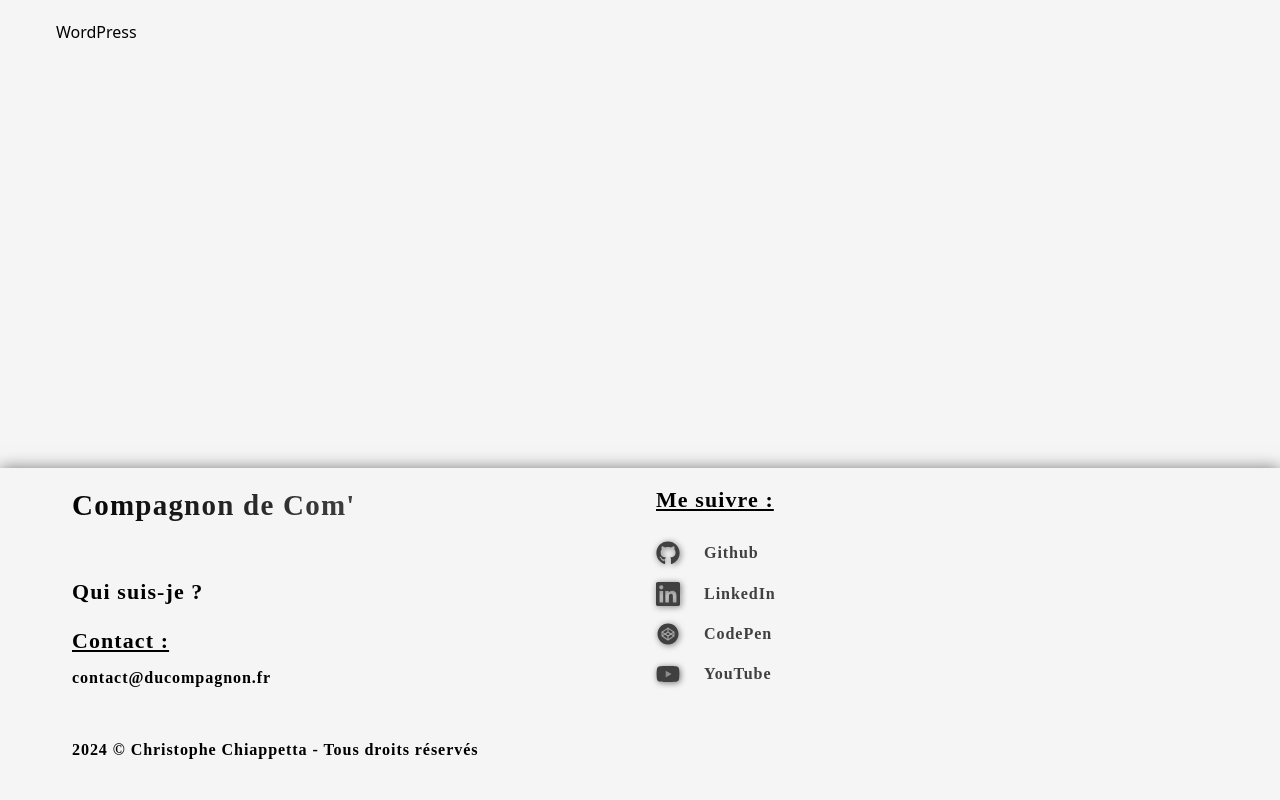
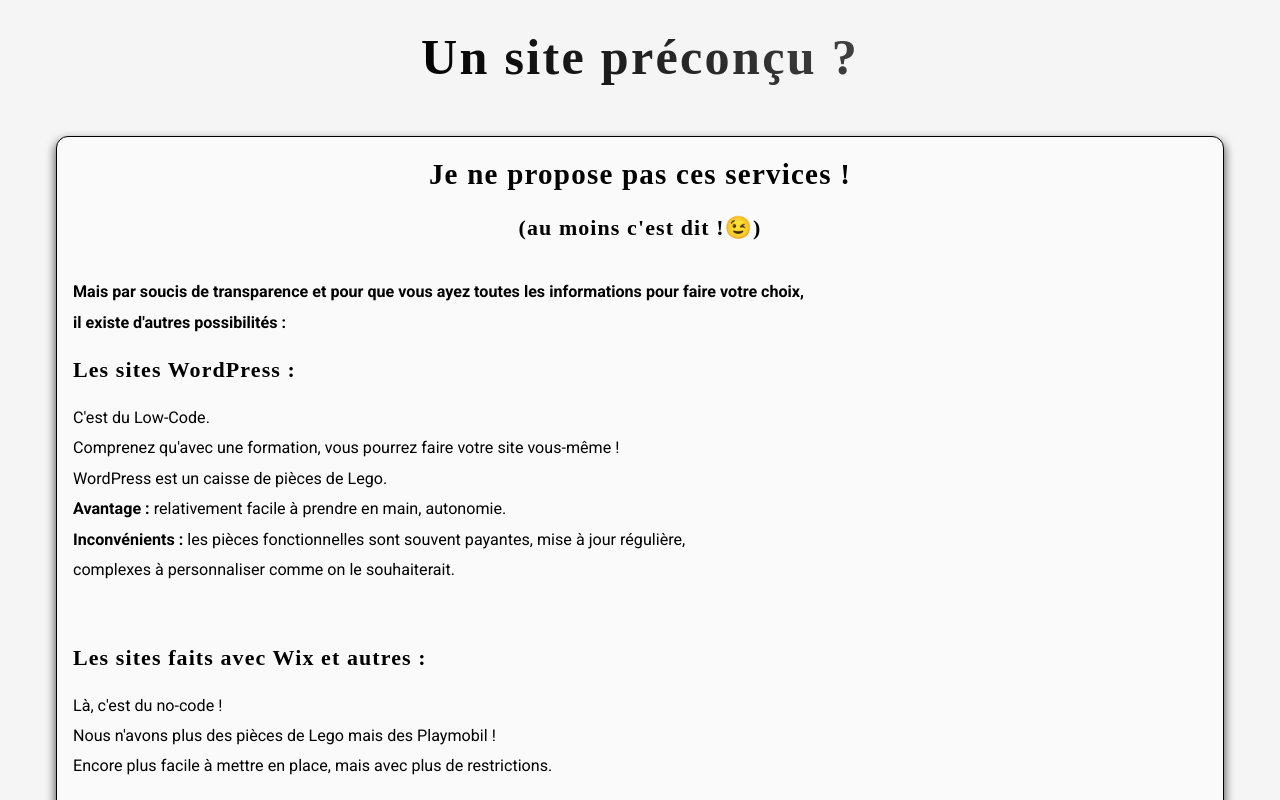
Before and after one commit to ChristopheC-83/c_de_com, a Next.js app: page /solutions in a window 1280 px wide. Shown: the part 5480-6280 px from the top of the page. Built offline with nearby package versions, Linux system fonts and the light colour scheme; a web font is replaced by a local one.

Commit message:
section WP ok

```diff
--- a/app/(pages)/solutions/components/Dynamic.jsx
+++ b/app/(pages)/solutions/components/Dynamic.jsx
@@ -17,7 +17,7 @@ import Frame from "./Frame";
   }
 
 return (
-  <div className={`container`} id="dynamic">
+  <div className={`container`} >
   <div className={`w-fit mx-auto`}>
     <h1 className={`text-clip w-fit mx-auto my-10`}>Un site dynamique ?</h1>
 
--- a/app/(pages)/solutions/components/Static.jsx
+++ b/app/(pages)/solutions/components/Static.jsx
@@ -15,7 +15,7 @@ export default function Static() {
   }
 
   return (
-    <div className={`container`} id="static">
+    <div className={`container`} >
       <div className={`w-fit mx-auto`}>
         <h1 className={`text-clip w-fit mx-auto my-10`}>Un site statique ?</h1>
 
--- a/app/(pages)/solutions/components/WordPress.jsx
+++ b/app/(pages)/solutions/components/WordPress.jsx
@@ -1,17 +1,45 @@
+/* eslint-disable react/no-unescaped-entities */
+export default function WordPress() {
+  return (
+    <div className={`container mx-auto`}>
+      <h1 className={`text-clip w-fit mx-auto my-10`}>Un site préconçu ?</h1>
+      <div className="flex flex-col w-full h-auto mt-8 p-1.5 xs:p-2 sm:p-3 md:p-4 customShadow rounded-xl customBorder gap-4 bg-neutral-50">
+        <h3 className={`text-center`}>Je ne propose pas ces services ! </h3>
+        <h4 className="mb-4 text-center">(au moins c'est dit !😉)</h4>
+        <p>
+          <b>
+            Mais par soucis de transparence et pour que vous ayez toutes les
+            informations pour faire votre choix, <br />
+            il existe d'autres possibilités :
+          </b>
+        </p>
+        <h4>Les sites WordPress :</h4>
+        <p>
+          C'est du Low-Code. <br />
+          Comprenez qu'avec une formation, vous pourrez faire votre site
+          vous-même ! <br />
+          WordPress est un caisse de pièces de Lego. <br />
+          <b>Avantage : </b> relativement facile à prendre en main, autonomie.
+          <br />
+          <b>Inconvénients : </b> les pièces fonctionnelles sont souvent
+          payantes, mise à jour régulière, <br />
+          complexes à personnaliser comme on le souhaiterait.
+        </p>
+        <br />
+        <h4>Les sites faits avec Wix et autres :</h4>
+        <p>
+          Là, c'est du no-code ! <br />
+          Nous n'avons plus des pièces de Lego mais des Playmobil ! <br />
+          Encore plus facile à mettre en place, mais avec plus de restrictions.{" "}
+          <br />
+        </p>
 
-
-
- export default function WordPress() {
-
-
-
-return (
-    <div className={`container`} id="wordpress">
-
-WordPress
-
+        <h4 className={`text-center`}>
+          Finalement, toujours la même question et les mêmes dilemnes... <br />
+          d'un coté de la balance : l'argent, <br />
+          de l'autre : le temps et l'énergie ! <br />
+        </h4>
+      </div>
     </div>
-
   );
-
 }
--- a/app/(pages)/solutions/page.jsx
+++ b/app/(pages)/solutions/page.jsx
@@ -21,7 +21,7 @@ export default function Solutions() {
         <Dynamic />
       </div>
       {/* solution préconçue  */}
-      <div className="min-h-96" id="wordpress">
+      <div className="w-full min-h-96" id="wordpress">
         <WordPress />
       </div>
     </div>
--- a/datas/menuLinks.js
+++ b/datas/menuLinks.js
@@ -16,7 +16,7 @@ export const menuLinks = [
       },
       {
         title: "Un site dynamique",
-        href: "/solutions#global",
+        href: "/solutions#dynamic",
       },
       {
         title: "Conception autonome / Site préfabriqué",
```
